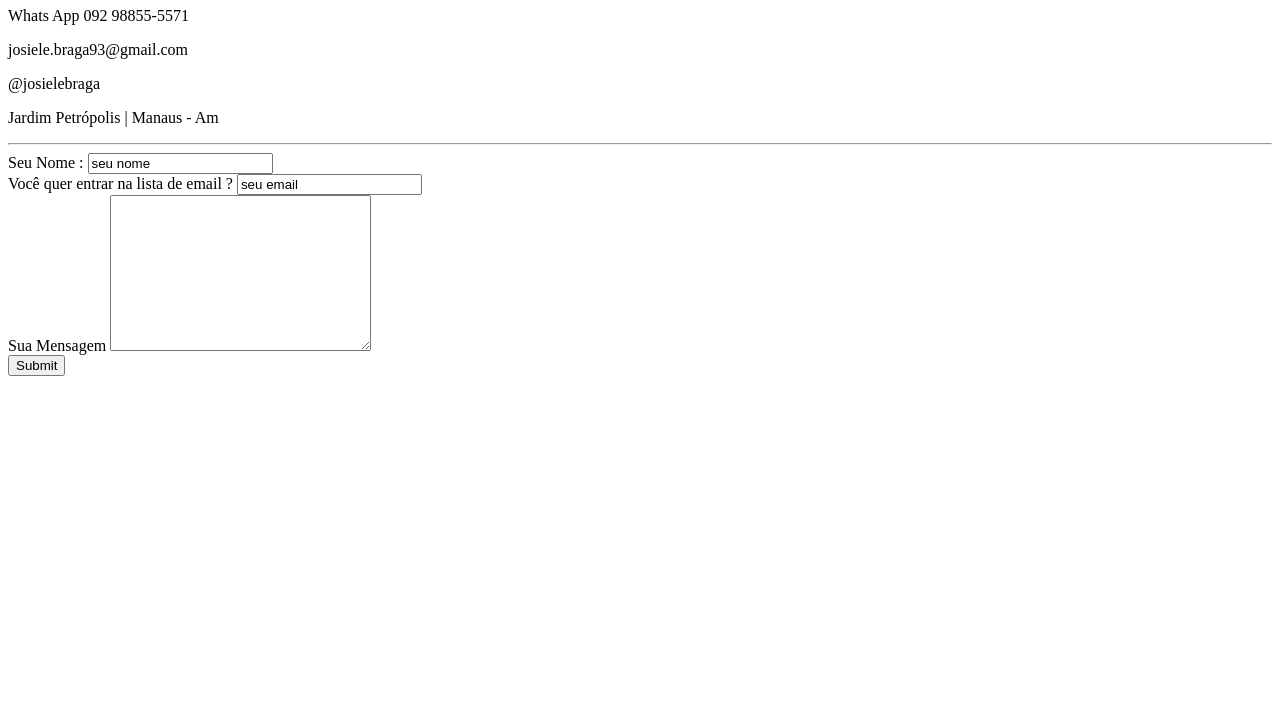
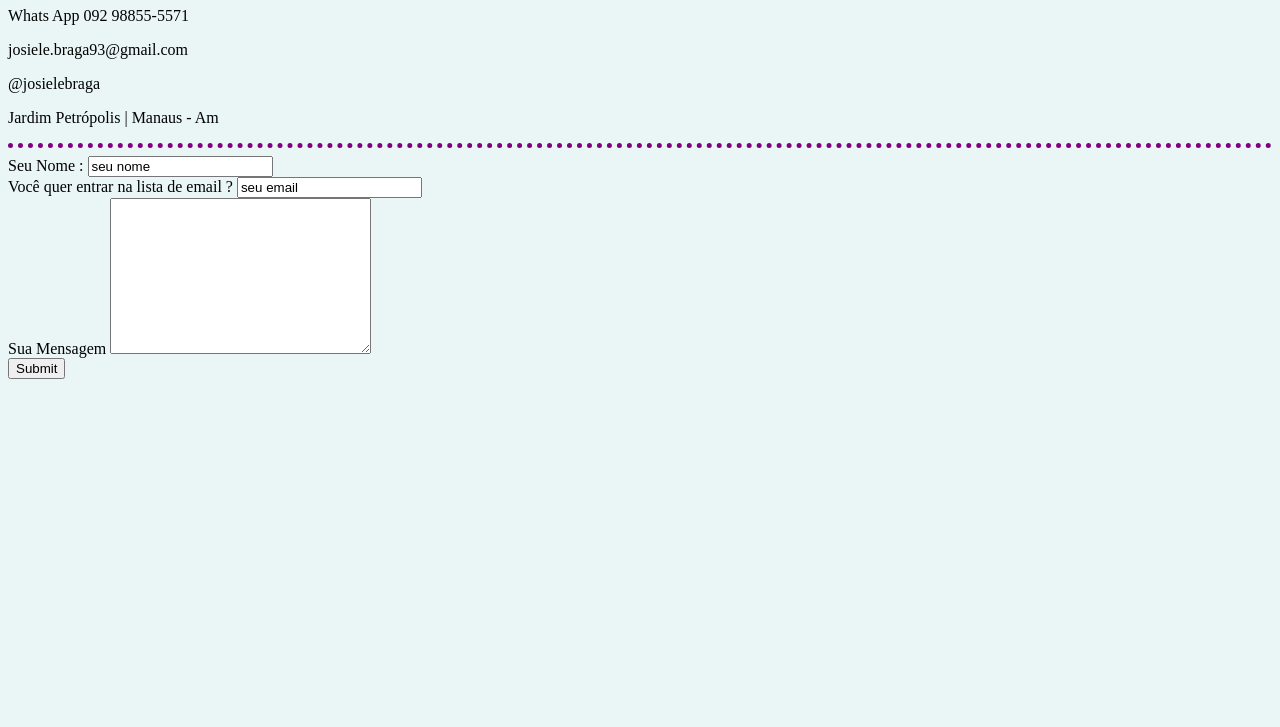
Before and after one commit to JosieleBraga/CV, a plain HTML site: page contactme.html in a window 1280 px wide. Shown: the part 73-800 px from the top of the page. Drawn offline with Linux system fonts and the light colour scheme.

Commit message:
Add files via upload

```diff
--- a/contactme.html
+++ b/contactme.html
@@ -4,6 +4,7 @@
     <meta charset="utf-8">
 
     <title>Meu Contato</title>
+    <link rel="stylesheet" href="css/styles.css">
 
   </head>
   <body>
--- /dev/null
+++ b/css/styles.css
@@ -0,0 +1,23 @@
+body {background-color: #EAF6F6;
+}
+
+h1{ color: #66BFBF;
+
+}
+
+
+h3{
+  color: #66BFBF;
+
+
+}
+
+hr
+{
+  border-style: none;
+    border-top-style: dotted;
+  border-color: purple;
+  border-width: 5px;
+    widht: 10%;
+
+}
```
